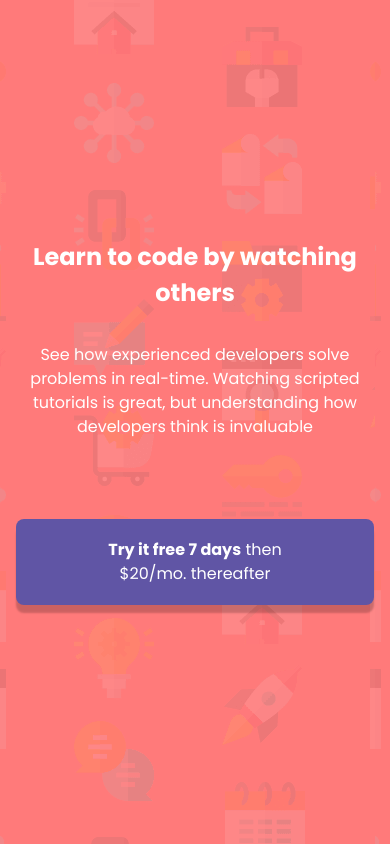
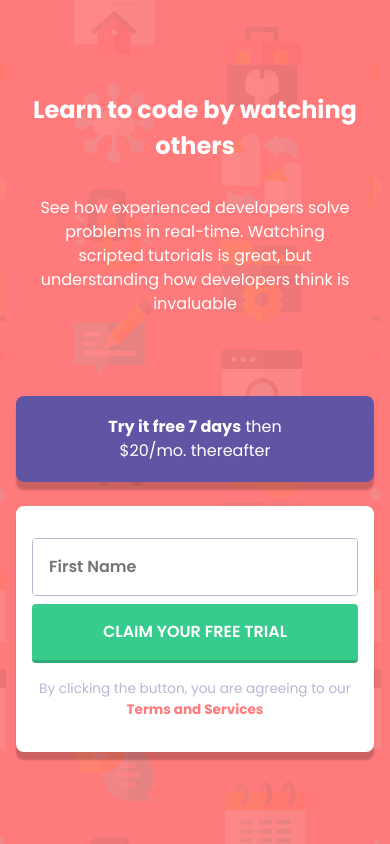
Before and after one commit to ralphvirtucio/-intro-component-with-signup-form, a React (Create React App) app: page / in a window 390 px wide. Built offline with nearby package versions, Linux system fonts and the light colour scheme.

Commit message:
Feat: Mobile Design

```diff
--- a/src/App.js
+++ b/src/App.js
@@ -1,4 +1,5 @@
 import './App.scss';
+import { Form } from './components/Form';
 import { Card } from './components/UI/Card';
 
 const App = () => {
@@ -13,11 +14,14 @@ const App = () => {
             is invaluable
           </p>
         </section>
-        <Card classes='pricing'>
-          <p>
-            <strong>Try it free 7 days</strong> then $20/mo. thereafter
-          </p>
-        </Card>
+        <section className='signup__content'>
+          <Card classes='pricing'>
+            <p>
+              <strong>Try it free 7 days</strong> then $20/mo. thereafter
+            </p>
+          </Card>
+          <Form />
+        </section>
       </main>
     </>
   );
--- a/src/App.scss
+++ b/src/App.scss
@@ -7,6 +7,8 @@ body {
 }
 
 main {
+  display: flex;
+  flex-direction: column;
   padding-inline: 1rem;
 }
 
@@ -15,6 +17,7 @@ main {
     color: #fff;
     text-align: center;
     margin-block-end: 5rem;
+    padding-inline: 1rem;
   }
 
   &__heading {
@@ -29,3 +32,9 @@ main {
   padding-inline: 5rem;
   text-align: center;
 }
+
+.signup__content {
+  display: flex;
+  flex-direction: column;
+  gap: 1.5rem;
+}
--- a/src/components/Form.js
+++ b/src/components/Form.js
@@ -1,11 +1,27 @@
 import { Card } from './UI/Card';
+import './Form.scss';
+import { useState } from 'react';
 
 export const Form = () => {
+  const [firstName, setFirstName] = useState('');
+
+  const firstNameHandler = (e) => {
+    setFirstName(e.target.value);
+  };
+
   return (
-    <Card>
+    <>
+      <Card classes='form'>
         <form className='signup-form'>
           <div className='form-control'>
-          <input type='text' name='firstname' id='firstname' />
+            <input
+              type='text'
+              name='firstname'
+              id='firstname'
+              placeholder='First Name'
+              value={firstName}
+              onChange={firstNameHandler}
+            />
           </div>
           <button type='submit'>Claim your free trial</button>
           <p className='terms-services'>
@@ -16,5 +32,6 @@ export const Form = () => {
           </p>
         </form>
       </Card>
+    </>
   );
 };
--- /dev/null
+++ b/src/components/Form.scss
@@ -0,0 +1,49 @@
+.form {
+  background-color: #fff;
+  padding-block: 2rem;
+  padding-inline: 1rem;
+}
+
+.form-control {
+  border-radius: 4px;
+  margin-block-end: 0.5rem;
+  border: 1px solid var(--neutral-color-2);
+  overflow: hidden;
+}
+
+input {
+  padding-inline: 1rem;
+  padding-block: 1rem;
+
+  &::placeholder {
+    font-weight: var(--fw-600);
+  }
+  border: none;
+  outline: none;
+}
+
+input,
+button {
+  width: 100%;
+}
+
+button[type='submit'] {
+  background-color: var(--primary-color-2);
+  border: none;
+  padding-block: 1rem;
+  border-radius: 4px;
+  text-transform: uppercase;
+  color: #fff;
+  font-weight: var(--fw-600);
+  border-bottom: 3px solid hsl(154, 56%, 43%);
+  margin-block-end: 1rem;
+}
+
+.terms-services {
+  color: var(--neutral-color-2);
+  font-size: 0.85rem;
+  text-align: center;
+  span {
+    color: var(--primary-color-1);
+  }
+}
```
Lines whose indentation alone changed are shown as unchanged.
